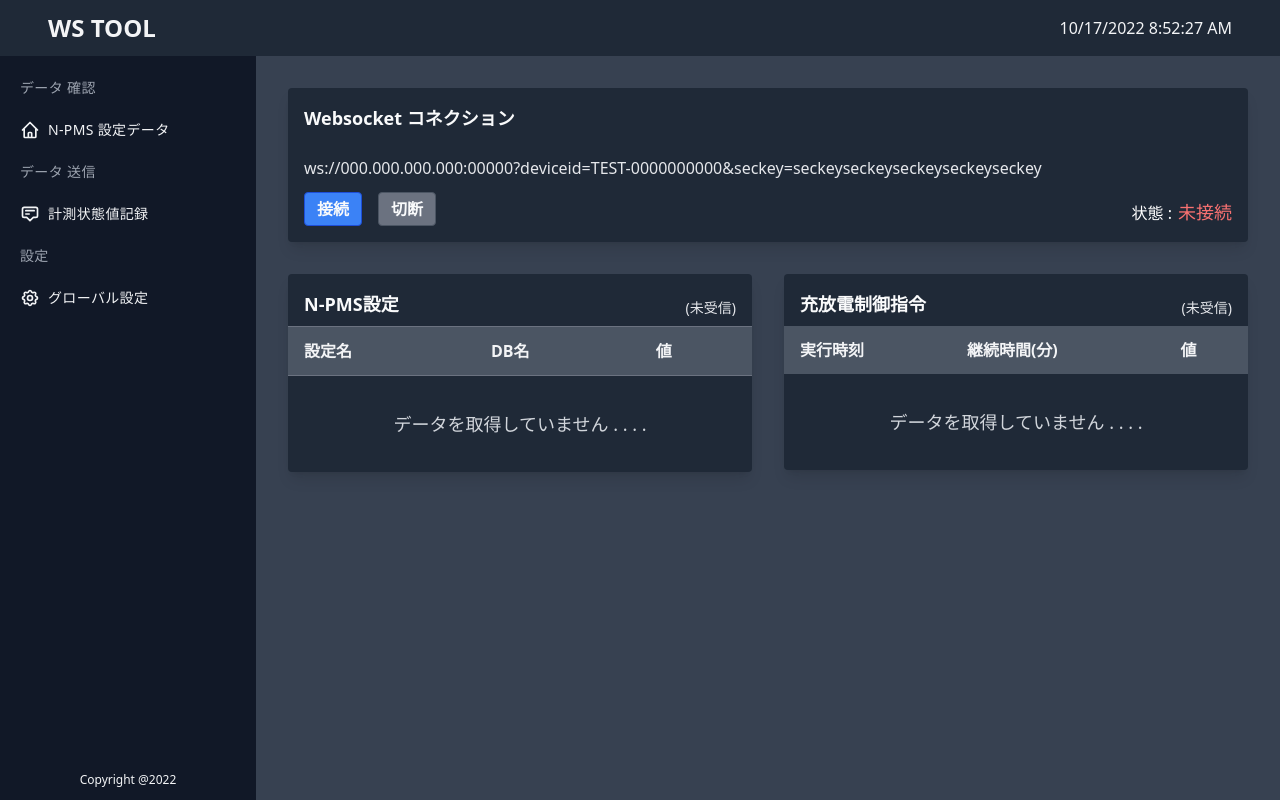
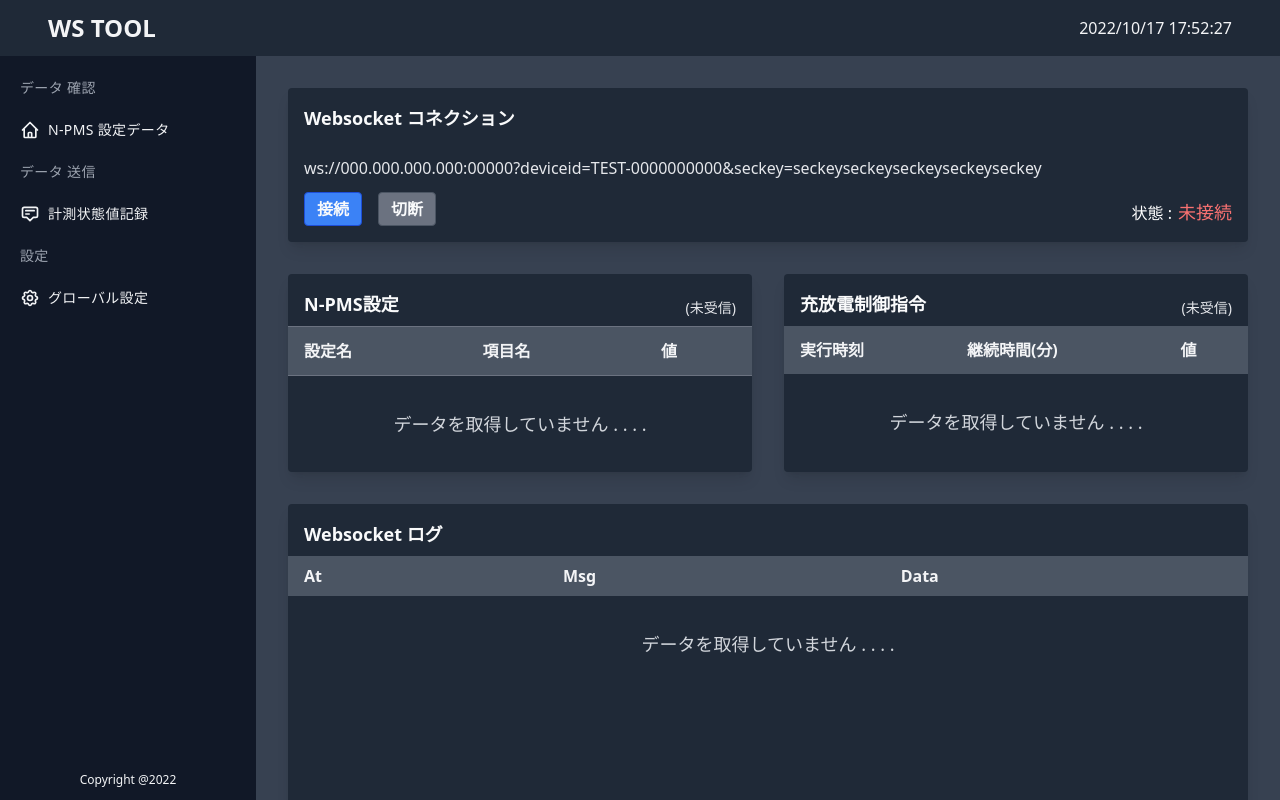
Before and after one commit to Monbayashi/cra-template, a React (Create React App) app: page /#/ in a window 1280 px wide. Shown: the top 800 px of the page. Built offline with nearby package versions, Linux system fonts and the light colour scheme.

Commit message:
websocket ログ機能追加

```diff
--- /dev/null
+++ b/src/components/ecosystems/log-wss/LogWssEcosystem.tsx
@@ -0,0 +1,12 @@
+import { useWebsocketLogs } from '../../../contexts/WebsocketContext';
+import { LogWss } from '../../organisms/log-wss/LogWss';
+
+type Props = {
+  // empty
+};
+
+export const LogWssEcosystem: React.FC<Props> = () => {
+  const state = useWebsocketLogs();
+
+  return <LogWss datas={state.logs} />;
+};
--- a/src/components/organisms/layouts/headers/Header.tsx
+++ b/src/components/organisms/layouts/headers/Header.tsx
@@ -1,22 +1,16 @@
 import { useEffect, useState } from 'react';
+
+import { createNowUpdateTime } from '../../../../utils/dateTime';
 
 /**
  * Header
  * @returns
  */
 export const Header: React.FC = () => {
-  const [time, setTime] = useState(
-    `${new Date().toLocaleDateString()} ${new Date().toLocaleTimeString()}`,
-  );
+  const [time, setTime] = useState(createNowUpdateTime());
 
   useEffect(() => {
-    const timeNum = window.setInterval(() => {
-      const now = new Date();
-      const localDate = now.toLocaleDateString();
-      const localTime = now.toLocaleTimeString();
-
-      setTime(`${localDate} ${localTime}`);
-    }, 500);
+    const timeNum = window.setInterval(() => setTime(createNowUpdateTime()), 500);
     return () => window.clearInterval(timeNum);
   }, []);
 
--- /dev/null
+++ b/src/components/organisms/log-wss/LogWss.tsx
@@ -0,0 +1,45 @@
+import { Card } from '../../parts/cards/Card';
+import { CardHeader } from '../../parts/cards/CardHeader';
+
+type Props = {
+  datas: {
+    logAt: string;
+    logMsg: string;
+    logData: string;
+  }[];
+};
+
+export const LogWss: React.FC<Props> = ({ datas }) => {
+  return (
+    <Card>
+      <CardHeader title='Websocket ログ' />
+      <div className='h-96 overflow-y-auto overflow-x-hidden'>
+        <table className='w-full border-collapse items-center bg-transparent'>
+          <thead className='border-x-0 border-solid border-gray-500 bg-gray-600 font-semibold text-gray-100 sticky top-0'>
+            <tr>
+              <th className='whitespace-nowrap px-4 py-2 text-left align-middle'>At</th>
+              <th className='whitespace-nowrap px-4 py-2 text-left align-middle'>Msg</th>
+              <th className='whitespace-nowrap px-4 py-2 text-left align-middle'>Data</th>
+            </tr>
+          </thead>
+          <tbody>
+            {datas.map((data) => (
+              <tr key={`${data.logAt}_${data.logMsg}`} className='text-gray-100'>
+                <td className='whitespace-nowrap px-4 align-middle'>{data.logAt}</td>
+                <td className='whitespace-nowrap px-4 align-middle'>{data.logMsg}</td>
+                <td className='whitespace-nowrap px-4 align-middle overflow-hidden text-ellipsis'>
+                  {data.logData}
+                </td>
+              </tr>
+            ))}
+          </tbody>
+        </table>
+        {datas.length === 0 && (
+          <div className='flex min-h-24 items-center justify-center text-lg text-gray-300'>
+            データを取得していません . . . .
+          </div>
+        )}
+      </div>
+    </Card>
+  );
+};
--- a/src/components/organisms/setting-value/SettingValue.tsx
+++ b/src/components/organisms/setting-value/SettingValue.tsx
@@ -20,7 +20,7 @@ export const SettingValue: React.FC<Props> = ({ time, datas }) => {
           <thead className='border border-x-0 border-solid border-gray-500 bg-gray-600 font-semibold text-gray-100'>
             <tr>
               <th className='whitespace-nowrap px-4 py-3 text-left align-middle'>設定名</th>
-              <th className='whitespace-nowrap px-4 py-3 text-left align-middle'>DB名</th>
+              <th className='whitespace-nowrap px-4 py-3 text-left align-middle'>項目名</th>
               <th className='whitespace-nowrap px-4 py-3 text-left align-middle'>値</th>
             </tr>
           </thead>
--- a/src/components/pages/dashboard/DashBoardPage.tsx
+++ b/src/components/pages/dashboard/DashBoardPage.tsx
@@ -1,5 +1,6 @@
 import { CommandScheduleEcosystem } from '../../ecosystems/command-schedule/CommandScheduleEcosystem';
 import { ConnectionWsEcosystem } from '../../ecosystems/connection-ws/ConnectionWsEcosystem';
+import { LogWssEcosystem } from '../../ecosystems/log-wss/LogWssEcosystem';
 import { SettingValueEcosystem } from '../../ecosystems/setting-value/SettingValueEcosystem';
 import { Header } from '../../organisms/layouts/headers/Header';
 import { Main } from '../../organisms/layouts/mains/Main';
@@ -18,12 +19,11 @@ export const DashBoardPage: React.FC<Props> = () => (
         <ConnectionWsEcosystem />
       </div>
       <div className='m-4 grid grid-cols-1 gap-4 lg:m-8 lg:grid-cols-2 lg:gap-8'>
-        <div>
-          <SettingValueEcosystem />
-        </div>
-        <div>
-          <CommandScheduleEcosystem />
-        </div>
+        <SettingValueEcosystem />
+        <CommandScheduleEcosystem />
+      </div>
+      <div className='m-4 lg:m-8'>
+        <LogWssEcosystem />
       </div>
     </Main>
   </div>
--- a/src/components/pages/registdata/RegistDataPage.tsx
+++ b/src/components/pages/registdata/RegistDataPage.tsx
@@ -2,6 +2,7 @@ import { ConnectionWsEcosystem } from '../../ecosystems/connection-ws/Connection
 import { FormCycleEcosystem } from '../../ecosystems/form-cycle/FormCycleEcosystem';
 import { FormSvsEcosystem } from '../../ecosystems/form-svs/FormSvsEcosystem';
 import { FormTmsEcosystem } from '../../ecosystems/form-tms/FormTmsEcosystem';
+import { LogWssEcosystem } from '../../ecosystems/log-wss/LogWssEcosystem';
 import { Header } from '../../organisms/layouts/headers/Header';
 import { Main } from '../../organisms/layouts/mains/Main';
 import { SideBar } from '../../organisms/layouts/sidebars/SideBar';
@@ -23,12 +24,15 @@ export const RegistDataPage: React.FC<Props> = () => (
           <FormCycleEcosystem />
         </div>
       </div>
-      <div className='m-4 grid grid-cols-1 gap-4 lg:m-8 lg:gap-8 2xl:grid-cols-2'>
-        <div className='flex items-stretch 2xl:col-span-1'>
+      <div className='m-4 grid grid-cols-1 gap-4 lg:m-8 lg:gap-8 xl:grid-cols-2 2xl:grid-cols-3'>
+        <div>
           <FormSvsEcosystem />
         </div>
-        <div className='flex items-stretch 2xl:col-span-1'>
+        <div>
           <FormTmsEcosystem />
+        </div>
+        <div className='col-span-1 xl:col-span-2 2xl:col-span-1'>
+          <LogWssEcosystem />
         </div>
       </div>
     </Main>
--- a/src/components/pages/settings/SettingsPage.tsx
+++ b/src/components/pages/settings/SettingsPage.tsx
@@ -1,6 +1,7 @@
 import { ConnectionWsEcosystem } from '../../ecosystems/connection-ws/ConnectionWsEcosystem';
 import { FormCycleEcosystem } from '../../ecosystems/form-cycle/FormCycleEcosystem';
 import { FormWssEcosystem } from '../../ecosystems/form-wss/FormWssEcosystem';
+import { LogWssEcosystem } from '../../ecosystems/log-wss/LogWssEcosystem';
 import { Header } from '../../organisms/layouts/headers/Header';
 import { Main } from '../../organisms/layouts/mains/Main';
 import { SideBar } from '../../organisms/layouts/sidebars/SideBar';
@@ -14,16 +15,17 @@ export const SettingsPage: React.FC<Props> = () => (
     <Header />
     <SideBar />
     <Main>
-      <div className='m-4 lg:m-8'>
-        <ConnectionWsEcosystem />
+      <div className='m-4 grid grid-cols-1 gap-4 lg:m-8 lg:grid-cols-12 lg:gap-8'>
+        <div className='flex items-stretch lg:col-span-8'>
+          <ConnectionWsEcosystem />
+        </div>
+        <div className='flex items-stretch lg:col-span-4'>
+          <FormCycleEcosystem />
+        </div>
       </div>
       <div className='m-4 grid grid-cols-1 gap-4 lg:m-8 lg:grid-cols-2 lg:gap-8'>
-        <div>
-          <FormWssEcosystem />
-        </div>
-        <div>
-          <FormCycleEcosystem />
-        </div>
+        <FormWssEcosystem />
+        <LogWssEcosystem />
       </div>
     </Main>
     <footer>footer</footer>
--- a/src/contexts/WebsocketContext.tsx
+++ b/src/contexts/WebsocketContext.tsx
@@ -12,6 +12,14 @@ type Dispatch = {
 
 type State = {
   status: 0 | 1;
+};
+
+type LogState = {
+  logs: {
+    logAt: string;
+    logMsg: string;
+    logData: string;
+  }[];
 };
 
 type ProviderProps = {
@@ -51,12 +59,14 @@ type ControllerMessage = {
   }[];
 };
 
+const WebSocketLogsContext = createContext<LogState | undefined>(undefined);
 const WebSocketEventsContext = createContext<Dispatch | undefined>(undefined);
 const WebSocketStatesContext = createContext<State | undefined>(undefined);
 
 const WebSocketContextProvider = ({ children }: ProviderProps) => {
   const ws = useRef<WebSocket | null>(null);
   const [status, setStatus] = useState<0 | 1>(0);
+  const [logs, setLogs] = useState<LogState['logs']>([]);
   // useContext
   const settingValueDispatch = useSettingValueEvents();
   const commandScheduleDispatch = useCommandScheduleEvents();
@@ -68,21 +78,35 @@ const WebSocketContextProvider = ({ children }: ProviderProps) => {
       // コネクションオープンイベント
       socket.onopen = () => {
         setStatus(1);
+        const logAt = createNowUpdateTime();
+        const logMsg = 'Websocketコネクション OPEN';
+        const logData = socket.url;
+        setLogs((pre) => [{ logAt, logMsg, logData }, ...pre].splice(0, 100));
         const resendshedule = { event: 'resendschedule', data: [{ at: createAtTimeMin() }] };
-        setTimeout(() => socket.send(JSON.stringify(resendshedule)), 500);
+        setTimeout(() => {
+          socket.send(JSON.stringify(resendshedule));
+          const logAt = createNowUpdateTime();
+          const logMsg = 'resendscheduleイベント送信';
+          const logData = JSON.stringify(resendshedule, null, 2);
+          setLogs((pre) => [{ logAt, logMsg, logData }, ...pre].splice(0, 100));
+        }, 500);
       };
       // コネクションクローズイベント
-      socket.onclose = () => setStatus(0);
+      socket.onclose = () => {
+        setStatus(0);
+        const logAt = createNowUpdateTime();
+        const logMsg = 'Websocketコネクション CLOSE';
+        const logData = socket.url;
+        setLogs((pre) => [{ logAt, logMsg, logData }, ...pre].splice(0, 100));
+      };
       // メッセージ受信イベント
       socket.onmessage = (ent) => {
         const objMsg = JSON.parse(ent.data) as ControllerMessage | SettingMessage;
         if (objMsg.event === 'setting') {
           // N-PMS設定 イベント
           if (objMsg.data.length === 0) return;
-          const resDatas = Object.entries(objMsg.data[0]).map(([key, value]) => ({
-            dbName: key,
-            value,
-          }));
+          const entries = Object.entries(objMsg.data[0]);
+          const resDatas = entries.map(([key, value]) => ({ dbName: key, value }));
           settingValueDispatch({ type: 'update', time: createNowUpdateTime(), datas: resDatas });
         } else if (objMsg.event === 'controller') {
           // 充放電制御指令 イベント
@@ -92,6 +116,10 @@ const WebSocketContextProvider = ({ children }: ProviderProps) => {
         } else {
           console.error('UNKOWN EVENT RECIVE'); // 未想定
         }
+        const logAt = createNowUpdateTime();
+        const logMsg = `${objMsg.event}イベント受信`;
+        const logData = JSON.stringify(objMsg, null, 2);
+        setLogs((pre) => [{ logAt, logMsg, logData }, ...pre].splice(0, 100));
       };
       socket.onerror = (ev) => console.error(ev);
       ws.current = socket;
@@ -110,16 +138,23 @@ const WebSocketContextProvider = ({ children }: ProviderProps) => {
     if (!ws.current || ws.current.readyState !== 1) return;
     const registData = { event: 'registdata', data: [{ ...datas, at: createAtTimeSec() }] };
     ws.current.send(JSON.stringify(registData));
+    const logAt = createNowUpdateTime();
+    const logMsg = `${registData.event}イベント受信`;
+    const logData = JSON.stringify(registData, null, 2);
+    setLogs((pre) => [{ logAt, logMsg, logData }, ...pre].splice(0, 100));
   }, []);
 
+  const stateLogValue = { logs: logs };
   const stateValue = { status };
   const stateHandling = { wsConnect, wsDisConnect, wsRegistData };
   return (
-    <WebSocketEventsContext.Provider value={stateHandling}>
-      <WebSocketStatesContext.Provider value={stateValue}>
-        {children}
-      </WebSocketStatesContext.Provider>
-    </WebSocketEventsContext.Provider>
+    <WebSocketLogsContext.Provider value={stateLogValue}>
+      <WebSocketEventsContext.Provider value={stateHandling}>
+        <WebSocketStatesContext.Provider value={stateValue}>
+          {children}
+        </WebSocketStatesContext.Provider>
+      </WebSocketEventsContext.Provider>
+    </WebSocketLogsContext.Provider>
   );
 };
 
@@ -139,4 +174,12 @@ const useWebsocketStates = () => {
   return context;
 };
 
-export { WebSocketContextProvider, useWebsocketEvents, useWebsocketStates };
+const useWebsocketLogs = () => {
+  const context = useContext(WebSocketLogsContext);
+  if (context === undefined) {
+    throw new Error('useWebsocketLogs must be used within a WebSocketContextProvider');
+  }
+  return context;
+};
+
+export { WebSocketContextProvider, useWebsocketEvents, useWebsocketStates, useWebsocketLogs };
```
